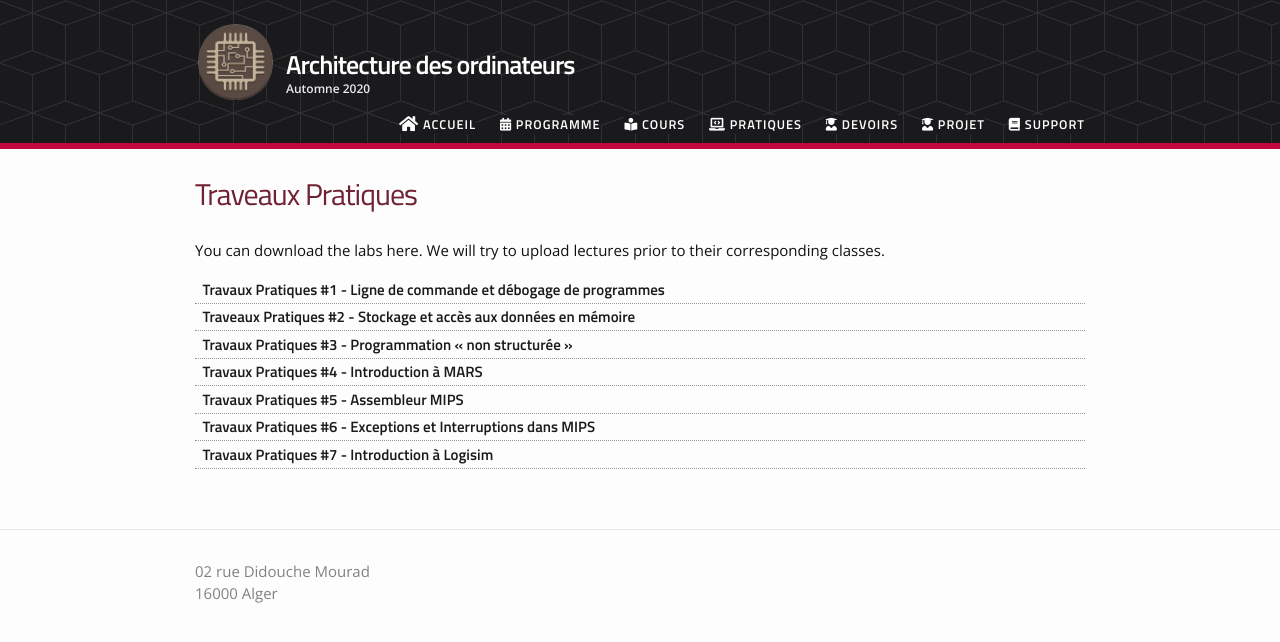
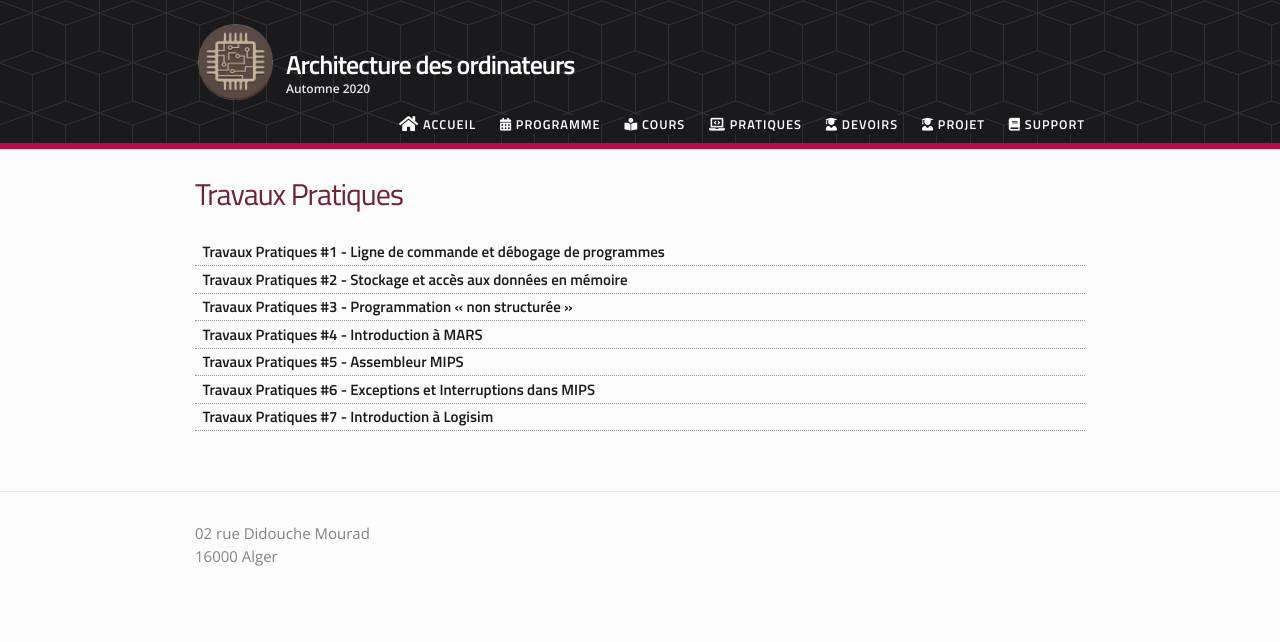
Before and after one commit to benhadid/benhadid.github.io, a Jekyll site: the page built from labs.md, in a window 1280 px wide. Shown: the top 642 px of the page. Built offline with Jekyll 4.4.1, drawn with Linux system fonts in a browser that asks for light colours; nearby versions of some CDN libraries.

Commit message:
clearing up some errors

```diff
--- a/_labs/02_lab.md
+++ b/_labs/02_lab.md
@@ -1,13 +1,13 @@
 ---
 type: lab
 date: 2019-09-19T4:00:00+4:30
-title: 'Traveaux Pratiques #2 - Stockage et accès aux données en mémoire'
+title: 'Travaux Pratiques #2 - Stockage et accès aux données en mémoire'
 attachment: /static_files/labs/lab_02.zip
 #solutions: /static_files/labs/lab_solutions.pdf
 due_event:
     type: due
     date: 2019-09-26T23:59:00+3:30
-    description: 'Traveaux Pratiques #2 - à remettre'
+    description: 'Travaux Pratiques #2 - à remettre'
 ---
 
 # Objectifs
--- a/assignments.md
+++ b/assignments.md
@@ -1,6 +1,7 @@
 ---
 layout: assignments
-title: Assignments
+title: Travaux Dirigés
 permalink: /assignments/
 ---
-You can download the assignments here. Also check out each assignment page for any additional info.
+
+<!--You can download the assignments here. Also check out each assignment page for any additional info. -->
--- a/labs.md
+++ b/labs.md
@@ -1,6 +1,7 @@
 ---
 layout: labs
-title: Traveaux Pratiques
+title: Travaux Pratiques
 permalink: /labs/
 ---
-You can download the labs here. We will try to upload lectures prior to their corresponding classes.
+
+<!--You can download the labs here. We will try to upload lectures prior to their corresponding classes. -->
```
Also changed, not shown: _labs/01_lab.md (+2 -2 lines), _layouts/assignment.html (+13 -1 lines), _scratch/embedpdf.html (renamed from _includes/embedpdf.html), 8 other files.
